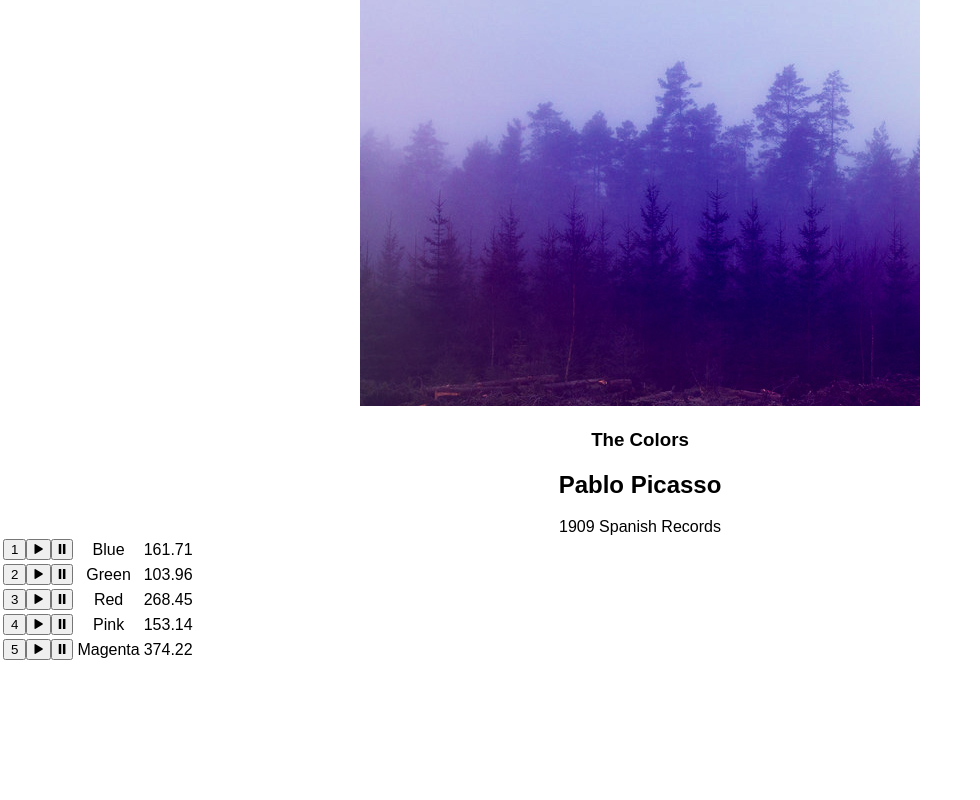
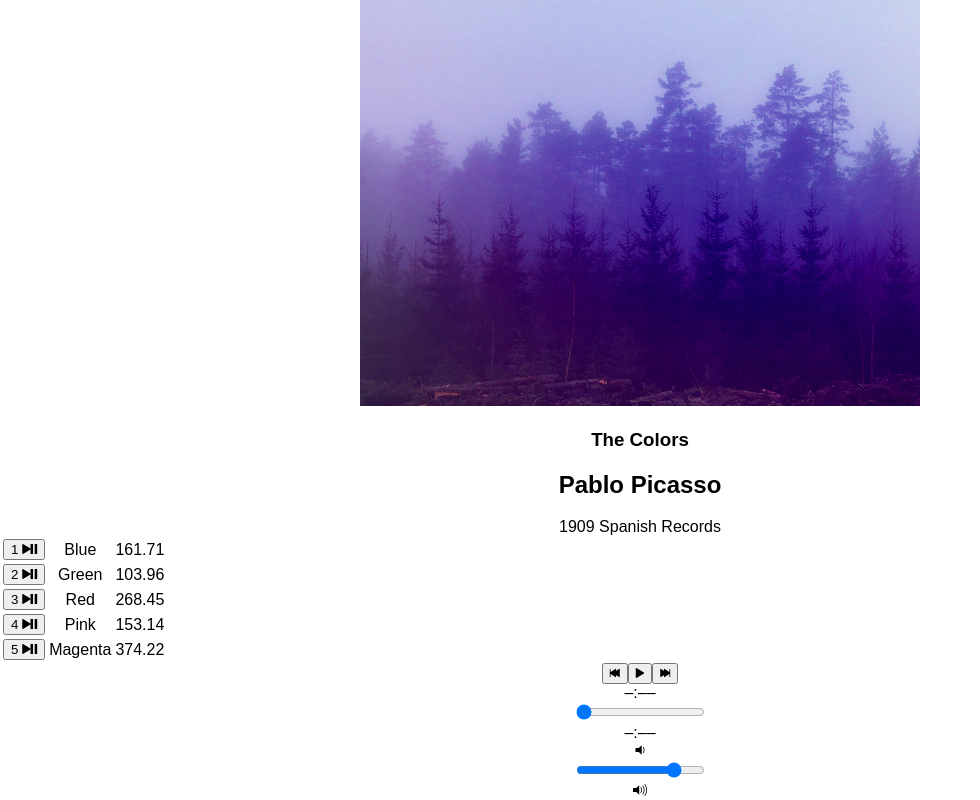
Before and after one commit to farahkhancode/bloc-jams-react, a React (Create React App) app: page /album/the-colors in a window 1280 px wide. Shown: the part 252-1052 px from the top of the page, without its empty margins (0-980 px from the left). Before the commit the page ends 915 px from the top, so only its background shows below. Built offline with nearby package versions, Linux system fonts and the light colour scheme.

Commit message:
checkpoint-16-PBB:complete

```diff
--- a/src/components/Album.js
+++ b/src/components/Album.js
@@ -1,6 +1,7 @@
 import React, { Component } from 'react';
 import { Link } from 'react-router-dom';
 import albumData from './../data/albums';
+import PlayerBar from './PlayerBar';
 
 
 class Album extends Component {
@@ -45,6 +46,14 @@
          }
           }
 
+handlePrevClick(){
+  const currentIndex = this.state.album.songs.findIndex(song => this.state.currentSong === song);
+     const newIndex = Math.max(0, currentIndex - 1);
+     const newSong = this.state.album.songs[newIndex];
+     this.setSong(newSong);
+     this.play(newSong);
+}
+
 
   render() {
     return (
@@ -68,15 +77,9 @@
           <tr className="song" key={index} onClick={() => this.handleSongClick(song)} >
           <td className="song-actions">
           <button>
-             <span className="song-number">{(index+1) + ' '}</span>
-          </button>
-
-          <button>
-             <span className="ion-play"></span>
-          </button>
-
-          <button>
-             <span className="ion-pause"></span>
+           <span className="song-number">{(index+1) + ' '}</span>
+           <span className="ion-play"></span>
+           <span className="ion-pause"></span>
           </button>
           </td>
           <td className="song-title">{song.title}</td>
@@ -84,10 +87,14 @@
           </tr>
          )
        }
-
-
-          </tbody>
+        </tbody>
         </table>
+        <PlayerBar
+           isPlaying={this.state.isPlaying}
+           currentSong={this.state.currentSong}
+           handleSongClick={() => this.handleSongClick(this.state.currentSong)}
+           handlePrevClick={() => this.handlePrevClick()}
+         />
       </section>
     );
   }
--- /dev/null
+++ b/src/components/PlayerBar.js
@@ -0,0 +1,33 @@
+import React, { Component } from 'react';
+
+class PlayerBar extends Component {
+  render() {
+    return (
+      <section className="player-bar">
+      <section id="buttons">
+        <button id="previous" onClick={this.props.handlePrevClick}>
+          <span className="ion-skip-backward"></span>
+        </button>
+        <button id="play-pause" onClick={this.props.handleSongClick} >
+          <span className={this.props.isPlaying ? 'ion-pause' : 'ion-play'}></span>
+        </button>
+        <button id="next">
+          <span className="ion-skip-forward"></span>
+        </button>
+      </section>
+      <section id="time-control">
+        <div className="current-time">–:––</div>
+        <input type="range" className="seek-bar" value="0" />
+        <div className="total-time">–:––</div>
+      </section>
+      <section id="volume-control">
+        <div className="icon ion-volume-low"></div>
+        <input type="range" className="seek-bar" value="80" />
+        <div className="icon ion-volume-high"></div>
+      </section>
+      </section>
+    );
+  }
+}
+
+export default PlayerBar;
```
